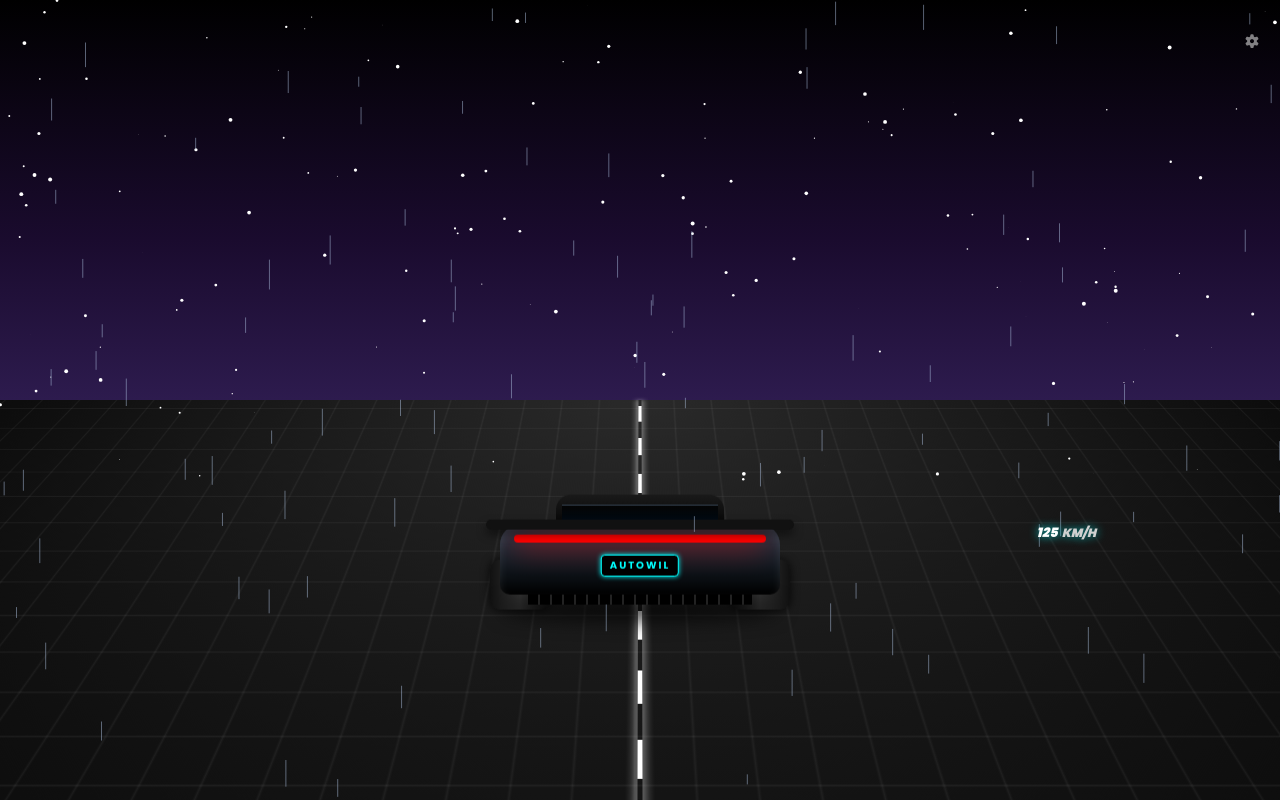
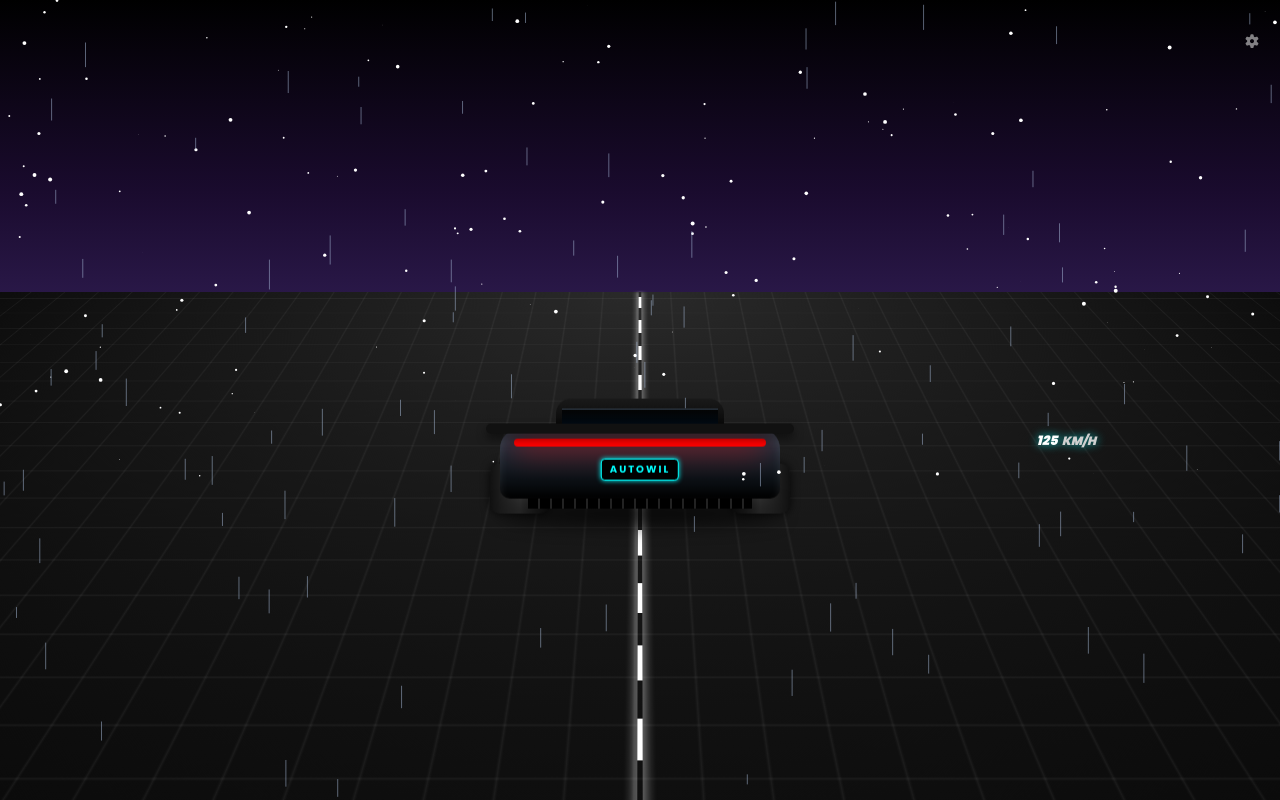
Before and after one commit to wtaype/witime, a website built with Vite: page index.html in a window 1280 px wide. Built offline with nearby package versions, Linux system fonts and the light colour scheme.

Commit message:
Actualizacion Principal v16.10.12

```diff
--- a/smiles/main/tiempos.css
+++ b/smiles/main/tiempos.css
@@ -33,7 +33,7 @@
   position: absolute;
   top: 0;
   width: 100%;
-  height: 50%;
+  height: 40%;
   background: linear-gradient(to bottom, #020024 0%, #090979 50%, #00d4ff 100%);
   transition: background 2s ease;
   z-index: 1;
@@ -67,7 +67,7 @@
   position: absolute;
   bottom: 0;
   width: 100%;
-  height: 50%;
+  height: 70%;
   transform-style: preserve-3d;
   transform: rotateX(60deg); /* Inclina el suelo */
   perspective-origin: 50% 0%;
@@ -116,7 +116,7 @@
 /* === 🏎️ SUPERDEPORTIVO (DISEÑO CSS PURO) === */
 .hero-car {
   position: absolute;
-  bottom: 24%;
+  bottom: 36%;
   left: 50%;
   transform: translateX(-50%);
   width: 280px;
@@ -291,7 +291,7 @@
 /* === HUD HOLOGRÁFICO === */
 .hud {
     position: absolute;
-    bottom: 32.5vh;
+    bottom: 44vh;
     right: 23vh;
     text-align: right;
     color: #fff;
```
